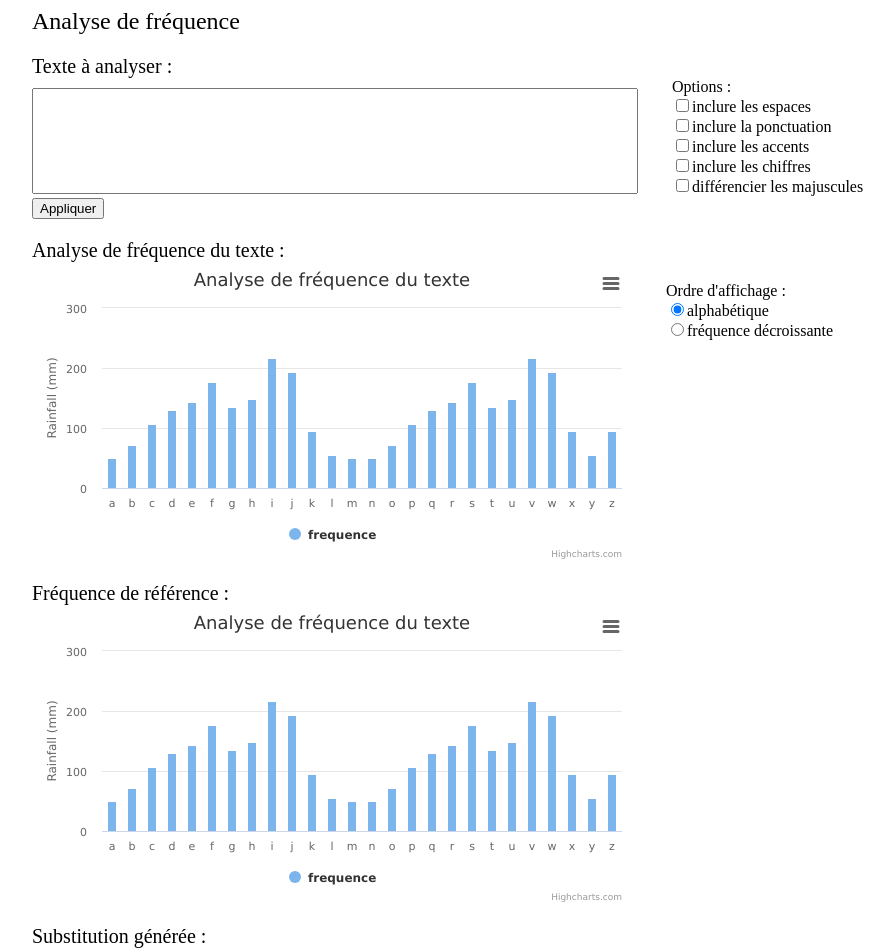
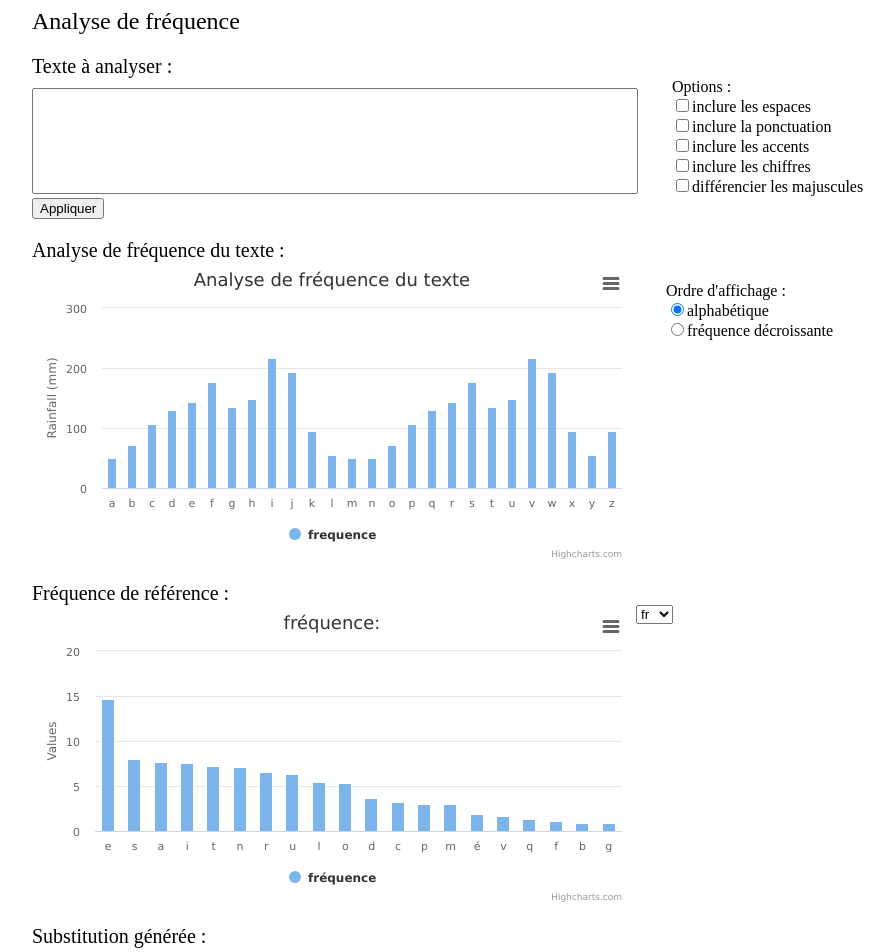
Before and after one commit to France-ioi/alkindi-tools, a website: page index.html in a window 1280 px wide. Shown: the top 952 px of the page, without its empty margins (26-920 px from the left). Drawn offline with nearby package versions, Linux system fonts and the light colour scheme.

Commit message:
updates langage reference

```diff
--- a/index.html
+++ b/index.html
@@ -72,10 +72,10 @@
 	       <div>
 		 <form>
 		   <div class="display-order-item">
-		     <input type="radio" value="alpha" checked>alphabétique</input>
+		     <input id="frq-alpha" type="radio" value="alpha" checked>alphabétique</input>
 		   </div>
 		   <div class="display-order-item">
-		     <input type="radio" value="fqz">fréquence décroissante</input>
+		     <input id="frq-fqz" type="radio" value="fqz">fréquence décroissante</input>
 		   </div>
 		 </form>
 	       </div>
@@ -93,7 +93,10 @@
 	     <div class="chart-wrapper">
 	       <div id="chart-ref" class="chart-ref"></div>
 	     </div>
-
+	     <select id="frq-ref-language">
+	       <option value="fr">fr</option>
+	       <option value="en">en</option>
+	     </select>
 	   </div>
 	 </div>
 
--- a/js/charts.js
+++ b/js/charts.js
@@ -66,5 +66,4 @@ $(function () {
     };
 
     $('#chart-text').highcharts(content);
-    $('#chart-ref').highcharts(content);
 });
--- a/js/tools.js
+++ b/js/tools.js
@@ -1,3 +1,83 @@
+var sLimitRef = 20;
+var sMapLang = new Map();
+
+function initRefLang() {
+    // src https://fr.wikipedia.org/wiki/Fr%C3%A9quence_d%27apparition_des_lettres_en_fran%C3%A7ais
+    var lFr = new Map();
+    lFr.set('a', 7.637);
+    lFr.set('b', 0.901);
+    lFr.set('c', 3.260);
+    lFr.set('d', 3.669);
+    lFr.set('e', 14.715);
+    lFr.set('f', 1.066);
+    lFr.set('g', 0.866);
+    lFr.set('h', 0.737);
+    lFr.set('i', 7.529);
+    lFr.set('j', 0.545);
+    lFr.set('k', 0.049);
+    lFr.set('l', 5.456);
+    lFr.set('m', 2.968);
+    lFr.set('n', 7.095);
+    lFr.set('o', 5.378);
+    lFr.set('p', 3.021);
+    lFr.set('q', 1.362);
+    lFr.set('r', 6.553);
+    lFr.set('s', 7.948);
+    lFr.set('t', 7.244);
+    lFr.set('u', 6.311);
+    lFr.set('v', 1.628);
+    lFr.set('w', 0.114);
+    lFr.set('x', 0.387);
+    lFr.set('y', 0.308);
+    lFr.set('z', 0.136);
+    lFr.set('à', 0.486);
+    lFr.set('ç', 0.085);
+    lFr.set('è', 0.271);
+    lFr.set('é', 1.904);
+    lFr.set('ê', 0.225);
+    lFr.set('ë', 0.000);
+    lFr.set('î', 0.045);
+    lFr.set('ï', 0.006);
+    lFr.set('ù', 0.058);
+    lFr.set('œ', 0.018);
+
+    sMapLang.set("fr", lFr);
+
+    // src: https://en.wikipedia.org/wiki/Letter_frequency
+    var lEn = new Map();
+    lEn.set('a', 11.602);
+    lEn.set('b', 4.702);
+    lEn.set('c', 3.511);
+    lEn.set('d', 2.670);
+    lEn.set('e', 2.007);
+    lEn.set('f', 3.779);
+    lEn.set('g', 1.950);
+    lEn.set('h', 7.232);
+    lEn.set('i', 6.286);
+    lEn.set('j', 0.597);
+    lEn.set('k', 0.590);
+    lEn.set('l', 2.705);
+    lEn.set('m', 4.383);
+    lEn.set('n', 2.365);
+    lEn.set('o', 6.264);
+    lEn.set('p', 2.545);
+    lEn.set('q', 0.173);
+    lEn.set('r', 1.653);
+    lEn.set('s', 7.755);
+    lEn.set('t', 16.671);
+    lEn.set('u', 1.487);
+    lEn.set('v', 0.649);
+    lEn.set('w', 6.753);
+    lEn.set('x', 0.017);
+    lEn.set('y', 1.620);
+    lEn.set('z', 0.034);
+
+    sMapLang.set("en", lEn);
+
+}
+
+var sFrqAlpha = true;
+
 function displayText(iText) {
     console.log(iText);
 }
@@ -104,11 +184,11 @@ function computeContentChartFrq(iMapFrq) {
 
     var lObjects = new Array();
     iMapFrq.map.forEach(function (value, key) {
-	var lV = value / lSize;
-	lObjects.push({key: key, value: value});
+	var lV = value / lSize * 100;
+	lObjects.push({key: key, value: lV});
     });
 
-    sortFrq(lObjects, true);
+    sortFrq(lObjects, sFrqAlpha);
 
     for (var i = 0, len = lObjects.length; i < len; i++) {
 	var lItem = lObjects[i];
@@ -174,8 +254,82 @@ function clickApplyInput() {
     $('textarea#textarea-output').val(lTextOutput);
 }
 
+function clickFrqAlpha() {
+    sFrqFqz = true;
+    $('#frq-fqz').attr('checked, false');
+}
+
+function clickFrqFqz() {
+    sFrqFqz = false;
+    $('#frq-alpha').attr('checked, false');
+}
+
+function changeFrqRefLanguage() {
+    var lKeys = new Array();
+    var lData = new Array();
+    var lLang = $('#frq-ref-language').val();
+
+    var lObjects = new Array();
+    var lMap = sMapLang.get(lLang);
+    lMap.forEach(function (value, key) {
+	lObjects.push({key: key, value: value});
+    });
+
+    sortFrq(lObjects, false);
+
+
+    for (var i = 0, len = lObjects.length; i < sLimitRef; i++) {
+	var lItem = lObjects[i];
+
+	lKeys.push(lItem.key);
+	lData.push(lItem.value);
+    }
+
+    var lContent = {
+        chart: {
+            type: 'column'
+        },
+        title: {
+            text: 'fréquence: '
+        },
+        xAxis: {
+            categories: lKeys,
+            crosshair: true
+        },
+        tooltip: {
+            headerFormat: '<span style="font-size:10px">{point.key}</span><table>',
+            pointFormat: '<tr><td style="color:{series.color};padding:0">{series.name}: </td>' +
+                '<td style="padding:0"><b>{point.y:1f} %</b></td></tr>',
+            footerFormat: '</table>',
+            shared: true,
+            useHTML: true
+        },
+        series: [{
+            name: 'fréquence',
+            data: lData
+        }]
+    };
+    $('#chart-ref').highcharts(lContent);
+}
+
 $(function () {
+    initRefLang();
+    changeFrqRefLanguage();
+
     $('#apply-input').click(function() {
 	clickApplyInput();
     });
+
+    $('#frq-alpha').click(function() {
+	clickFrqAlpha();
+    });
+
+    $('#frq-fqz').click(function() {
+	clickFrqFqz();
+    });
+
+    $('#frq-ref-language').change(function() {
+	changeFrqRefLanguage();
+    });
+
 });
```
